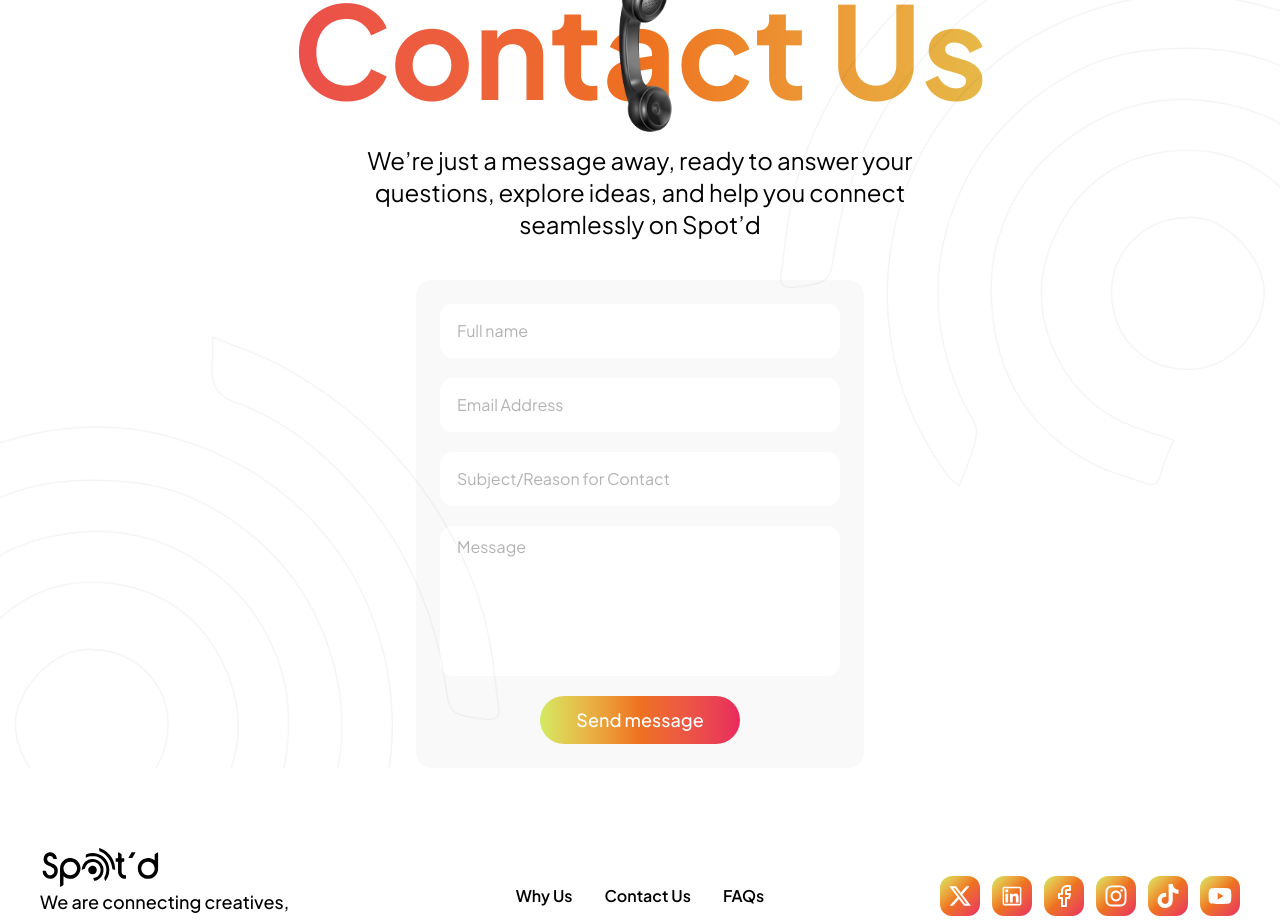
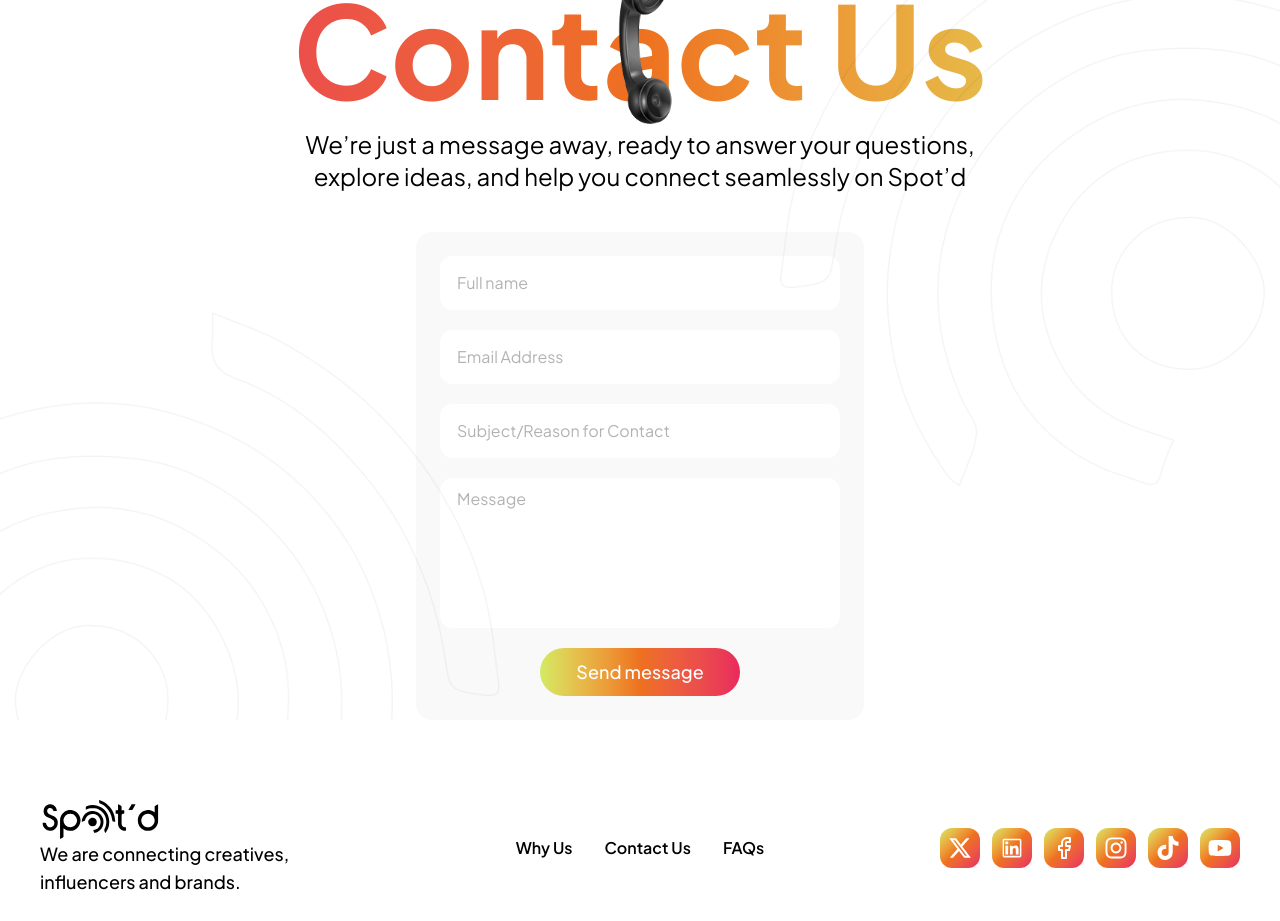
Before and after one commit to spotdengineering/spotd-website, a Next.js app: page / in a window 1280 px wide. Shown: the part 6620-7541 px from the top of the page. Built offline with nearby package versions, Linux system fonts and the light colour scheme.

Commit message:
feat: fixes

```diff
--- a/src/components/sections/Contact.tsx
+++ b/src/components/sections/Contact.tsx
@@ -58,7 +58,7 @@
             </p>
           </motion.div>
 
-          <div className="absolute top-0 left-0 right-0 mx-auto w-fit">
+          <div className="absolute -top-2 left-0 right-0 mx-auto w-fit">
             <img
               src="/landing-page-images/phone.png"
               className="w-14 sm:w-24 md:h-60 object-contain sm:object-cover"
@@ -74,7 +74,7 @@
             }}
             viewport={{ once: false, amount: 0.5 }}
           >
-            <p className="text-black text-lg lg:text-2xl text-center max-w-xl w-fit mx-auto mt-6 sm:mt-16 md:mt-8">
+            <p className="text-black text-lg lg:text-2xl text-center max-w-2xl w-fit mx-auto mt-6 sm:mt-16 md:mt-4">
               We’re just a message away, ready to answer your questions, explore
               ideas, and help you connect seamlessly on Spot’d
             </p>
```
